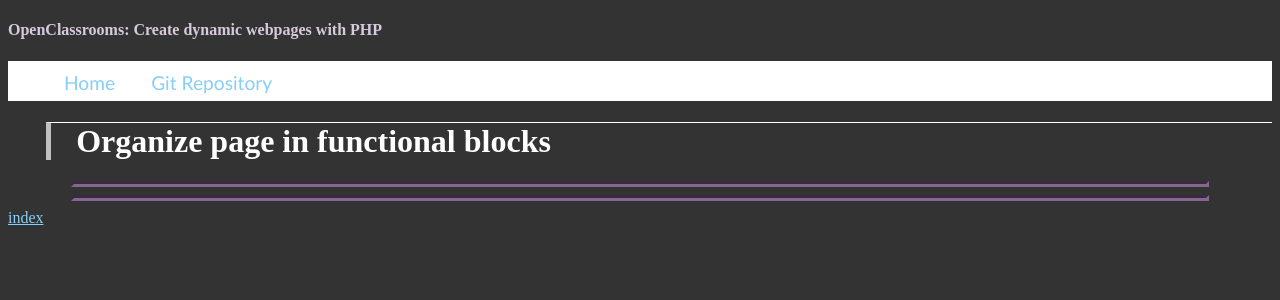
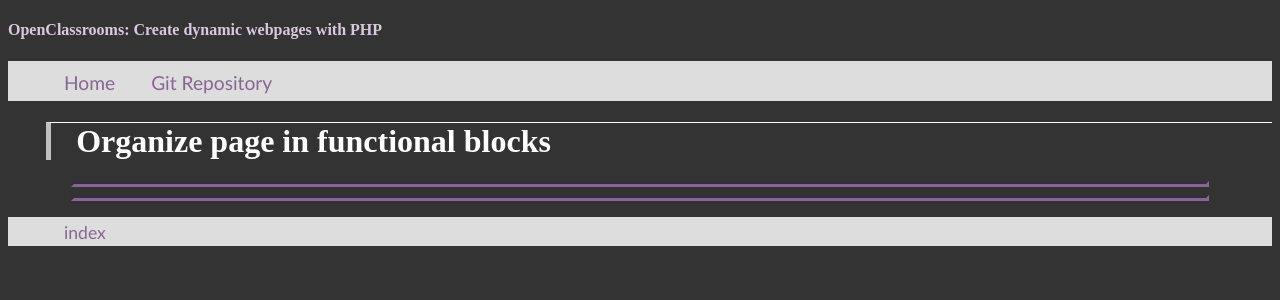
Before and after one commit to loicbaillif/OpenClass_PhpCreateSite, a PHP site: page /06_organizePage/index.php in a window 1280 px wide. Shown: the top 300 px of the page. Run offline with PHP 8.4, Linux system fonts and the light colour scheme.

Commit message:
06/organize/v5
bodyFooter updated to add another navbar:
Purpose: Add navigation to previous and next chapter, if available

```diff
--- a/99_structure/bodyFooter.php
+++ b/99_structure/bodyFooter.php
@@ -1,2 +1,4 @@
 <hr/>
-<a href="../index.php" title="Return to index">index</a>
+<ul class="footbar">
+    <li class="footbar"><a href="../index.php" title="Return to index">index</a></li>
+</ul>
--- a/style.css
+++ b/style.css
@@ -3,7 +3,7 @@ body {
     background-color: #323332;
     color: #D8CADE;
     counter-reset: heading;
-    font-family: "Calibri Light";
+    font-family: "Calibri Light", serif;
 }
 
 hr {
@@ -25,12 +25,41 @@ hr.lv3 {
     margin-right: 30%;
 }
 
+li.footbar > a {
+    color: #866791;
+    font-family: "Calibri", serif;
+    font-size: 110%;
+    padding: 12px 16px;
+    text-align: center;
+    text-decoration: none;
+}
+
+li.footbar {
+    background-color: inherit;
+    display: inline;
+    margin: 0;
+    padding: 0;
+}
+
+ul.footbar {
+    background-color: #DDD;
+    color: #866791;
+    height: 24px;
+    list-style-type: none;
+    padding-top: 5px;
+}
+
 li.navbar > a {
-    font-family: "Calibri";
+    color: #866791;
+    font-family: "Calibri", serif;
     font-size: 120%;
     padding: 12px 16px;
     text-align: center;
     text-decoration: none;
+}
+
+li.navbar > a:visited {
+    color: #866791;
 }
 
 li.navbar {
@@ -41,7 +70,7 @@ li.navbar {
 }
 
 ul.navbar {
-    background-color: #FFF;
+    background-color: #DDD;
     color: #866791;
     height: 30px;
     list-style-type: none;
@@ -96,6 +125,6 @@ h3 {
     border-radius: 3px;
     color: #323332;
     padding: 2px 6px;
-    font-family: Consolas;
+    font-family: Consolas, serif;
     font-size: 90%;
 }
```
